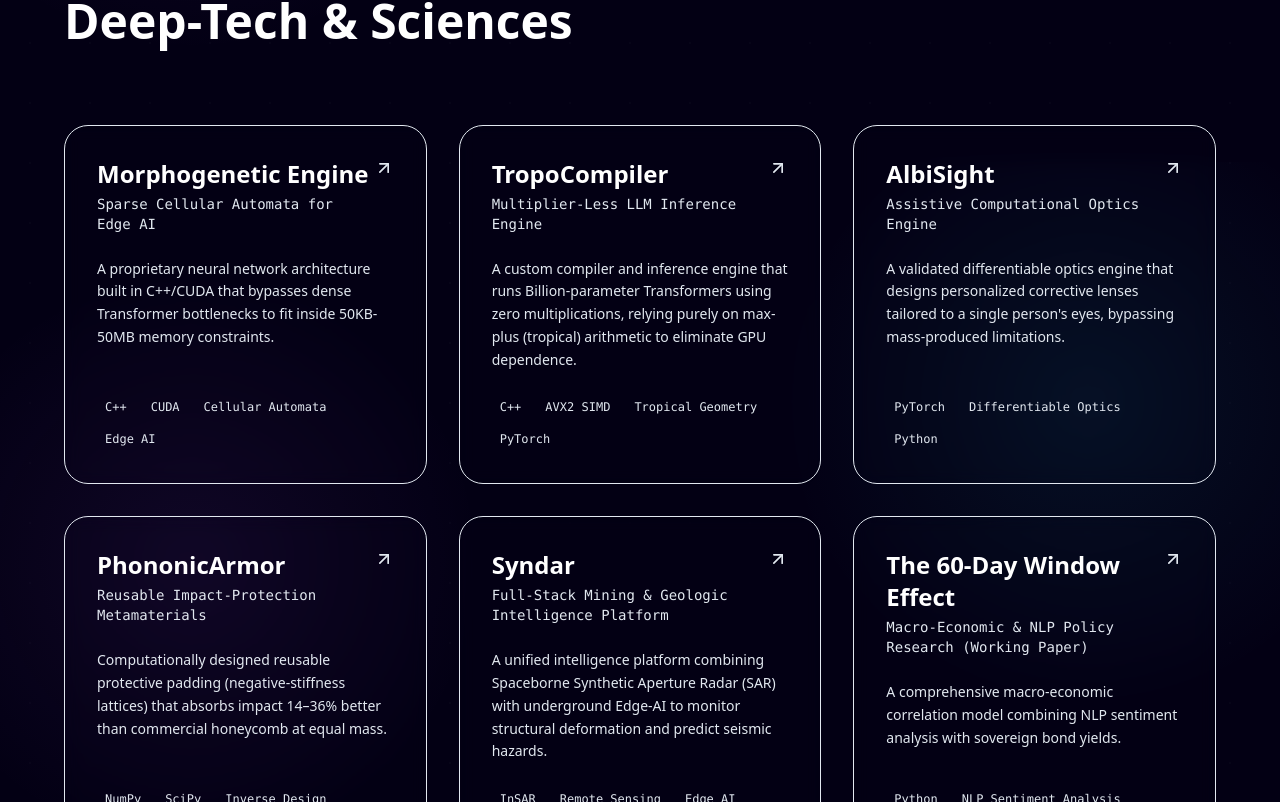
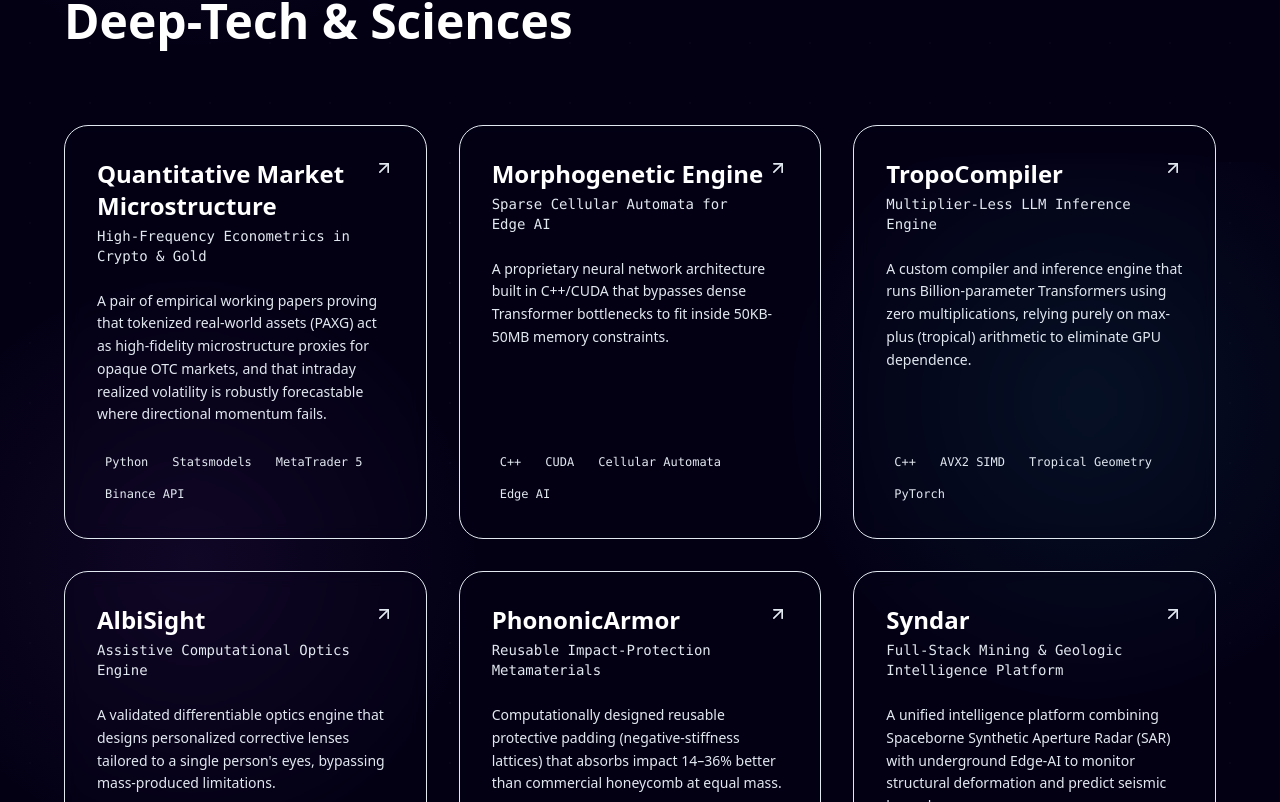
Before and after one commit to hassankhan2510/myportfolio, a Next.js app in the folder portfolio/: page / in a window 1280 px wide. Shown: the part 3838-4640 px from the top of the page. Built offline with nearby package versions, Linux system fonts and the light colour scheme.

Commit message:
Update: Added Quantitative Market Microstructure to Portfolio

```diff
--- a/portfolio/src/data/projects.ts
+++ b/portfolio/src/data/projects.ts
@@ -23,6 +23,25 @@
 }
 
 export const projects: Project[] = [
+    {
+        id: 'quant-microstructure',
+        slug: 'quant-microstructure',
+        title: 'Quantitative Market Microstructure',
+        subtitle: 'High-Frequency Econometrics in Crypto & Gold',
+        role: 'Quantitative Researcher',
+        stack: ['Python', 'Statsmodels', 'MetaTrader 5', 'Binance API'],
+        category: 'Deep-Tech Research',
+        summary: 'A pair of empirical working papers proving that tokenized real-world assets (PAXG) act as high-fidelity microstructure proxies for opaque OTC markets, and that intraday realized volatility is robustly forecastable where directional momentum fails.',
+        content: {
+            problem: 'Spot gold lacks a public limit order book, making microstructure research impossible without expensive institutional data. Furthermore, retail signal models often conflate forecastable volatility with un-forecastable direction.',
+            solution: 'Utilized Binance REST API and MetaTrader 5 to aggregate 5 years of high-frequency data, running out-of-sample Heterogeneous Autoregressive (HAR) models and Engle-Granger cointegration tests.',
+            technicalDetails: [
+                'Proved spot gold Granger-causes tokenized gold (PAXG) at high frequencies with a fast mean-reverting basis.',
+                'Engineered an OOS HAR model that decisively beat RiskMetrics EWMA benchmarks for realized volatility prediction.',
+                'Employed expanding-window walk-forward validation to ensure honest, out-of-sample statistical rigor.'
+            ]
+        }
+    },
     {
         id: 'morphogenetic-engine',
         slug: 'morphogenetic-engine',
```
